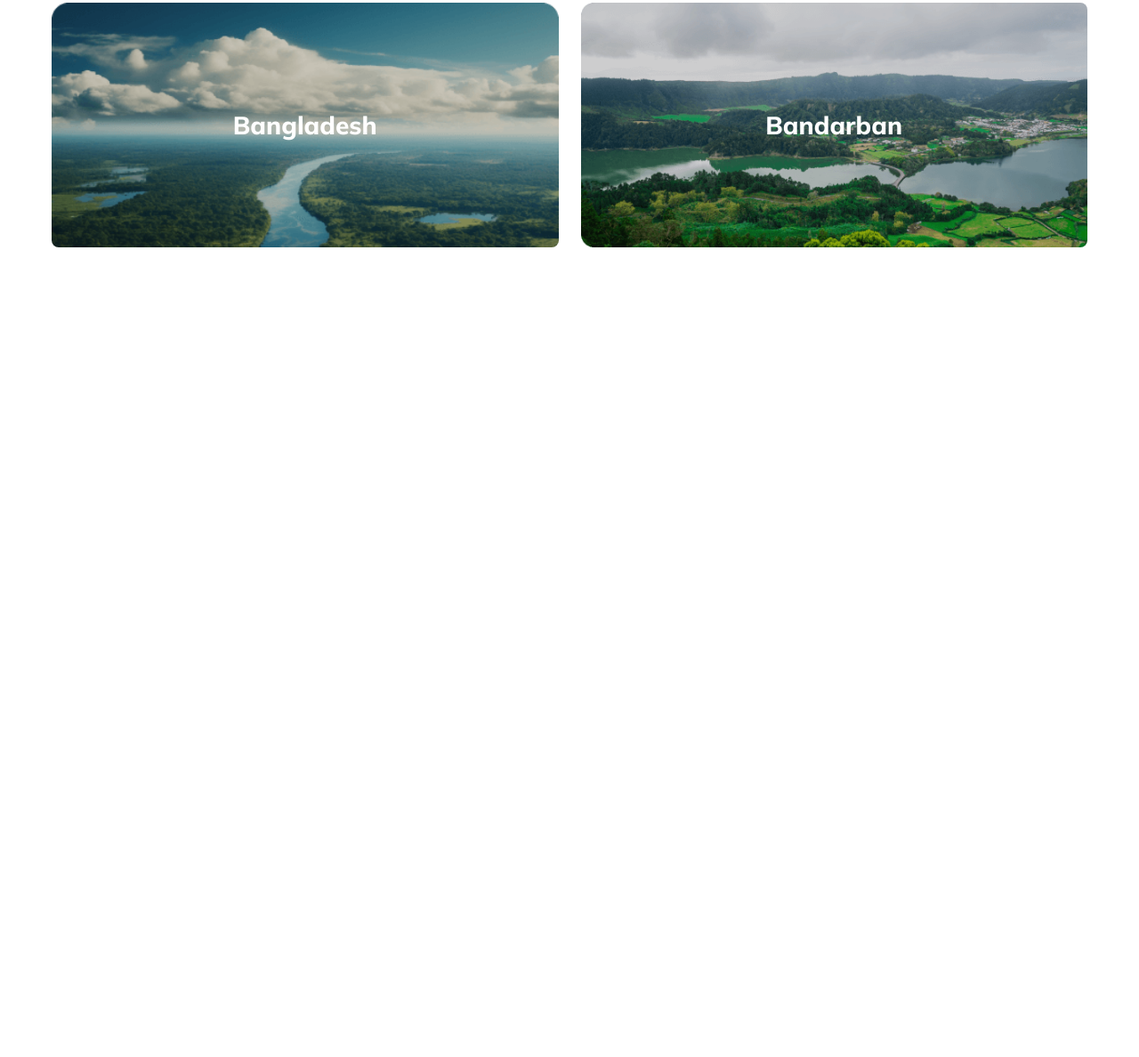
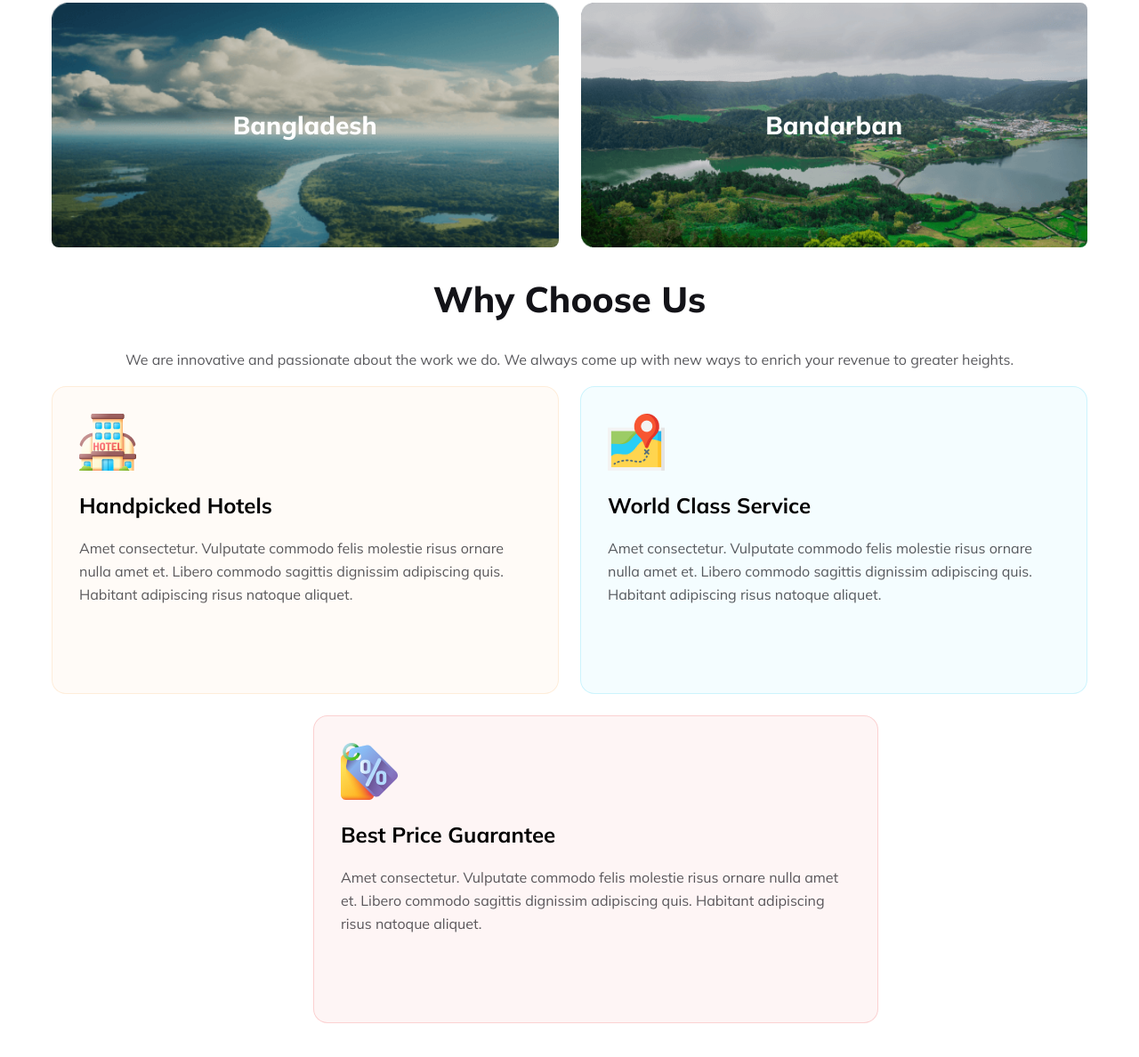
Before and after one commit to sadmanHafizShohan/mims-travel-a2, a plain HTML site: page index.html in a window 1280 px wide. Shown: the part 2130-3318 px from the top of the page at 89% size. Before the commit the page ends 2543 px from the top, so only its background shows below. Drawn offline with Linux system fonts and the light colour scheme.

Commit message:
why choose us section completed

```diff
--- a/index.html
+++ b/index.html
@@ -126,6 +126,40 @@
             </div>
         </section>
         <!-- Your destination section end -->
+        <!-- Why choose us section starts -->
+        <section>
+            <div>
+                <h2 class="choose">Why Choose Us</h2>
+                <p class="choose-des">We are innovative and passionate about the work we do. We always come up with new
+                    ways
+                    to enrich your revenue to greater heights.</p>
+            </div>
+            <div class="why-description">
+                <div class="hotel-des">
+                    <img src="Images/hotel 1.png" alt="">
+                    <h2>Handpicked Hotels</h2>
+                    <p class="text-para">Amet consectetur. Vulputate commodo felis molestie risus ornare nulla amet et.
+                        Libero commodo sagittis dignissim adipiscing quis. Habitant adipiscing risus natoque aliquet.
+                    </p>
+                </div>
+                <div class="map-des">
+                    <img src="Images/map 1.png" alt="">
+                    <h2>World Class Service</h2>
+                    <p class="text-para">Amet consectetur. Vulputate commodo felis molestie risus ornare nulla amet et.
+                        Libero commodo sagittis dignissim adipiscing quis. Habitant adipiscing risus natoque aliquet.
+                    </p>
+                </div>
+            </div>
+            <div class="price-des">
+                <img src="/Images/price-tag 1.png" alt="">
+                <h2>Best Price Guarantee</h2>
+                <p class="text-para">Amet consectetur. Vulputate commodo felis molestie risus ornare nulla amet et.
+                    Libero
+                    commodo sagittis dignissim adipiscing quis. Habitant adipiscing risus natoque aliquet. </p>
+            </div>
+        </section>
+        <!-- Why choose us section end -->
+
     </main>
 </body>
 
--- a/styles/styles.css
+++ b/styles/styles.css
@@ -223,3 +223,40 @@ button {
     grid-template-columns: repeat(2, 1fr);
     gap: 25px;
 }
+
+/* Why choose us section CSS */
+
+.why-description {
+    display: flex;
+    gap: 24px;
+    margin-bottom: 24px;
+}
+
+.hotel-des {
+    border-radius: 16px;
+    border: 1px solid rgba(251, 181, 99, 0.20);
+    background: rgba(251, 181, 99, 0.05);
+    width: 573px;
+    height: 284px;
+    padding: 30px;
+}
+
+.map-des {
+    border-radius: 16px;
+    border: 1px solid rgba(41, 206, 246, 0.20);
+    background: rgba(41, 206, 246, 0.05);
+    width: 573px;
+    height: 284px;
+    padding: 30px;
+}
+
+.price-des {
+    border-radius: 16px;
+    border: 1px solid rgba(233, 68, 68, 0.20);
+    background: rgba(233, 68, 68, 0.05);
+    width: 573px;
+    height: 284px;
+    margin: 0 294px;
+    padding: 30px;
+    margin-bottom: 30px;
+}
```
